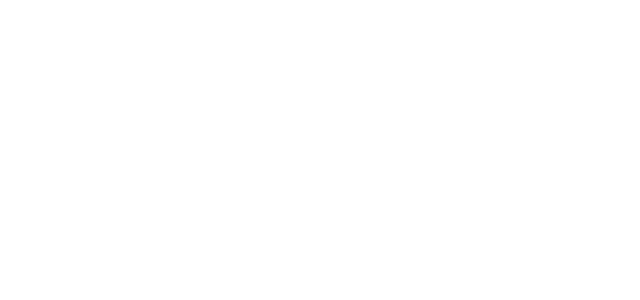
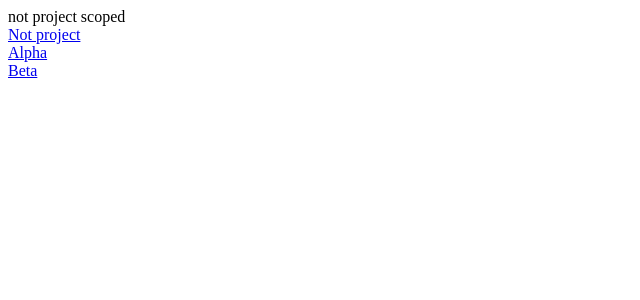
Before and after one commit to tjlav5/sync-router-param, an Angular app: page /nah in a window 1280 px wide. Before the commit this address led to /. Shown: the top 300 px of the page, without its empty margins (0-640 px from the left). Built offline with nearby package versions, Linux system fonts and the light colour scheme.

Commit message:
add non-scoped example

```diff
--- a/angular.json
+++ b/angular.json
@@ -17,7 +17,6 @@
             "index": "src/index.html",
             "browser": "src/main.ts",
             "polyfills": [
-              "zone.js"
             ],
             "tsConfig": "tsconfig.app.json",
             "assets": [
@@ -74,8 +73,6 @@
           "builder": "@angular-devkit/build-angular:karma",
           "options": {
             "polyfills": [
-              "zone.js",
-              "zone.js/testing"
             ],
             "tsConfig": "tsconfig.spec.json",
             "assets": [
--- a/src/app/app.component.ts
+++ b/src/app/app.component.ts
@@ -1,11 +1,19 @@
 import { Component } from '@angular/core';
-import { RouterOutlet } from '@angular/router';
+import { RouterLink, RouterOutlet } from '@angular/router';
 
 @Component({
   selector: 'app-root',
   standalone: true,
-  imports: [RouterOutlet],
-  template: '<router-outlet />',
+  imports: [RouterOutlet, RouterLink],
+  template: `
+    <router-outlet />
+    <br />
+    <a [routerLink]="['nah']">Not project</a>
+    <br />
+    <a [routerLink]="['parent/alpha/child']">Alpha</a>
+    <br />
+    <a [routerLink]="['parent/beta/child']">Beta</a>
+  `,
 })
 export class AppComponent {
 }
--- a/src/app/app.routes.ts
+++ b/src/app/app.routes.ts
@@ -5,6 +5,7 @@
 const PARENT_ID = new InjectionToken<Signal<string>>('parentId');
 
 @Component({
+    selector: 'parent',
     template: '<router-outlet />',
     imports: [RouterOutlet],
     standalone: true,
@@ -25,12 +26,9 @@
 class Parent { }
 
 @Component({
+    selector: 'child',
     template: `
         hey there: {{ name() }}
-        <br />
-        <a [routerLink]="['/parent/alpha/child']">Alpha</a>
-        &nbsp;
-        <a [routerLink]="['/parent/beta/child']">Beta</a>
     `,
     imports: [RouterLink],
     standalone: true,
@@ -39,6 +37,13 @@
     readonly name = inject(PARENT_ID);
 }
 
+@Component({
+    selector: 'nope',
+    template: 'not project scoped',
+    standalone: true,
+})
+class NotProjectScoped { }
+
 export const routes: Routes = [{
     path: 'parent/:parentId',
     component: Parent,
@@ -46,6 +51,12 @@
         path: 'child',
         component: Child
     }]
+}, {
+    path: 'nah',
+    component: NotProjectScoped
+}, {
+    path: "**",
+    redirectTo: "nah"
 }];
 
 function assert(condition: any, msg?: string): asserts condition {
```
